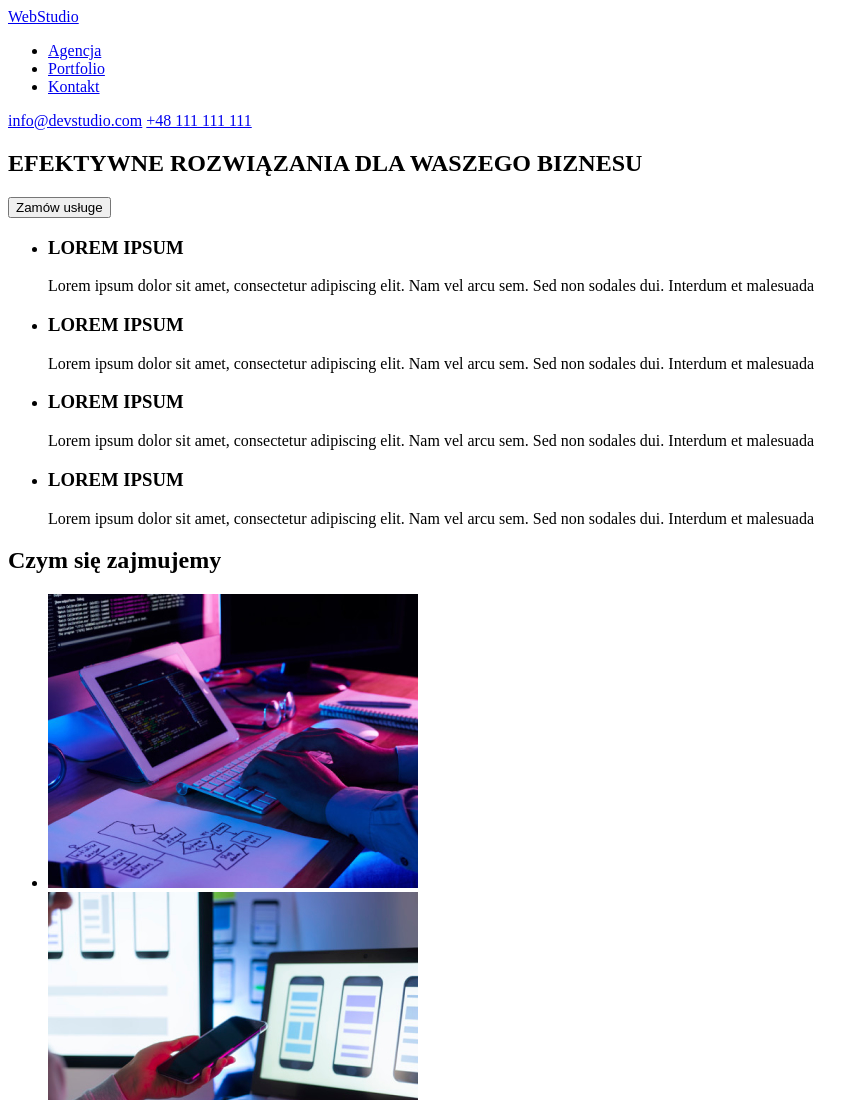
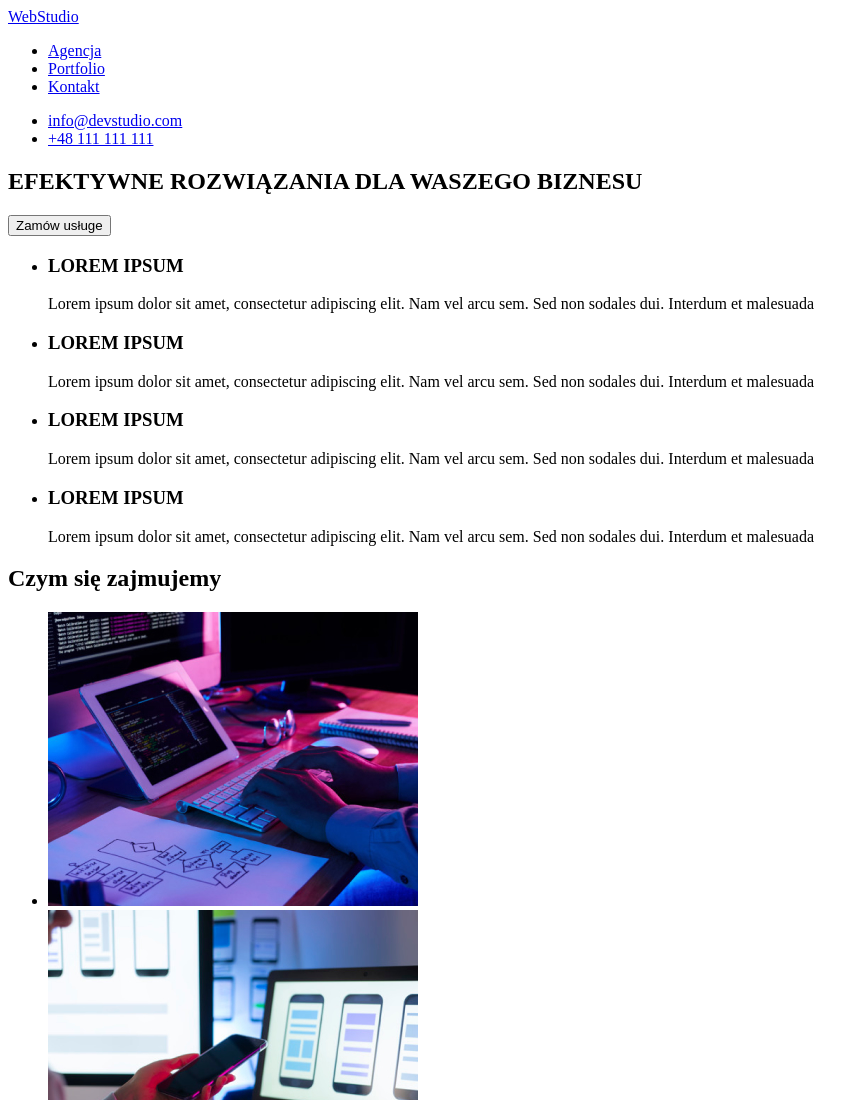
Before and after one commit to cmdspeed/goit-markup-hw-01, a plain HTML site: page index.html in a window 1280 px wide. Shown: the top 1100 px of the page, without its empty margins (0-868 px from the left). Drawn offline with Linux system fonts and the light colour scheme.

Commit message:
dodanie ul i li do headera

```diff
--- a/index.html
+++ b/index.html
@@ -22,8 +22,10 @@
                 </li>
             </ul>
         </nav>
-        <a href="mailto:info@devstudio.com">info@devstudio.com</a>
-        <a href="tel:+48111111111">+48 111 111 111</a>
+        <ul>
+            <li><a href="mailto:info@devstudio.com">info@devstudio.com</a></li>
+            <li><a href="tel:+48111111111">+48 111 111 111</a></li>
+        </ul>
     </header>
     <main>
         <!-- sekcja powitalna -->
```
